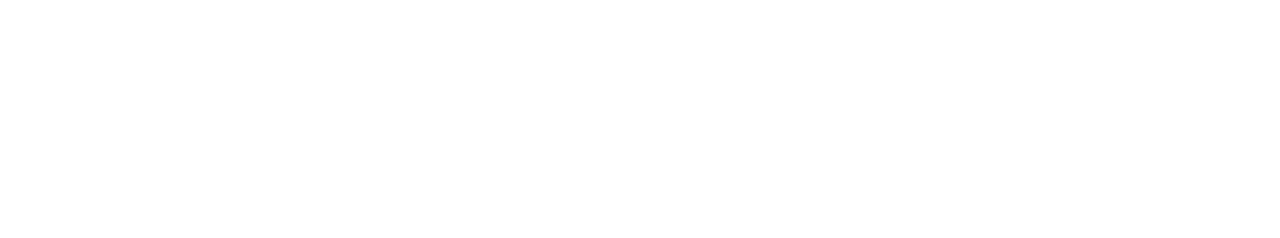
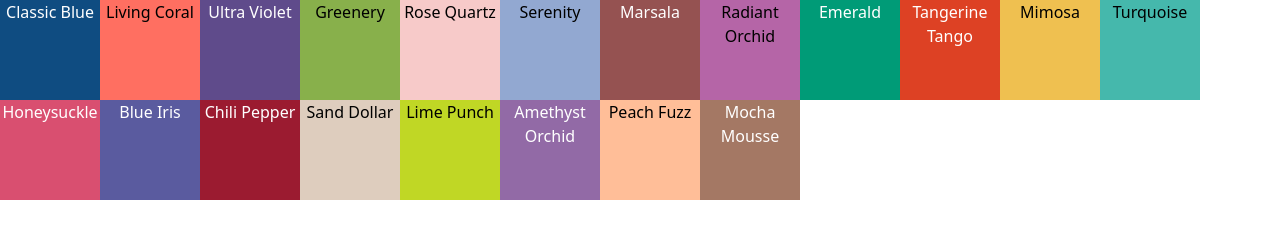
Before and after one commit to rekatovizi/asyncfetch, a plain HTML site: page index.html in a window 1280 px wide. Drawn offline with nearby package versions, Linux system fonts and the light colour scheme.

Commit message:
add main functionality to fetch and display colors from JSON

```diff
--- a/index.html
+++ b/index.html
@@ -5,9 +5,10 @@
     <meta name="viewport" content="width=device-width, initial-scale=1.0">
     <title>Document</title>
     <link href="https://cdn.jsdelivr.net/npm/bootstrap@5.3.9/dist/css/bootstrap.min.css" rel="stylesheet" integrity="sha384-yEPZ7jP9S0QKiUQ0m3jjsO4ProIW7wvR9gXkI7JOGa2XVsw53Yke2bsdkBbjmmiX" crossorigin="anonymous">
+    <link rel="stylesheet" href="style.css">
 </head>
 <body>
-    <main>
+    <main class="d-flex flex-wrap">
 
     </main>
     <script src="main.js"></script>
--- a/main.js
+++ b/main.js
@@ -0,0 +1,26 @@
+
+async function Init() {
+    const response = await fetch("/colors.json");
+    const data = await response.json();
+    const main = document.getElementsByTagName("main")[0];
+    megjelenit(data, main);
+}
+
+function megjelenit(data, main) {
+    for (const color of data) {
+        const div = document.createElement("div");
+        const p = document.createElement("p");
+        p.innerText = color.name;
+        if (color.textColor === "dark") {
+            p.style.color = "black";
+        } else {
+            p.style.color = "white";
+        }
+        div.appendChild(p);
+        div.style.backgroundColor = color.cssValue;
+        div.style.width = "100px";
+        div.style.height = "100px";
+        main.appendChild(div);
+    }
+}
+Init();
--- /dev/null
+++ b/style.css
@@ -0,0 +1,4 @@
+p {
+    text-align: center;
+
+}
```
